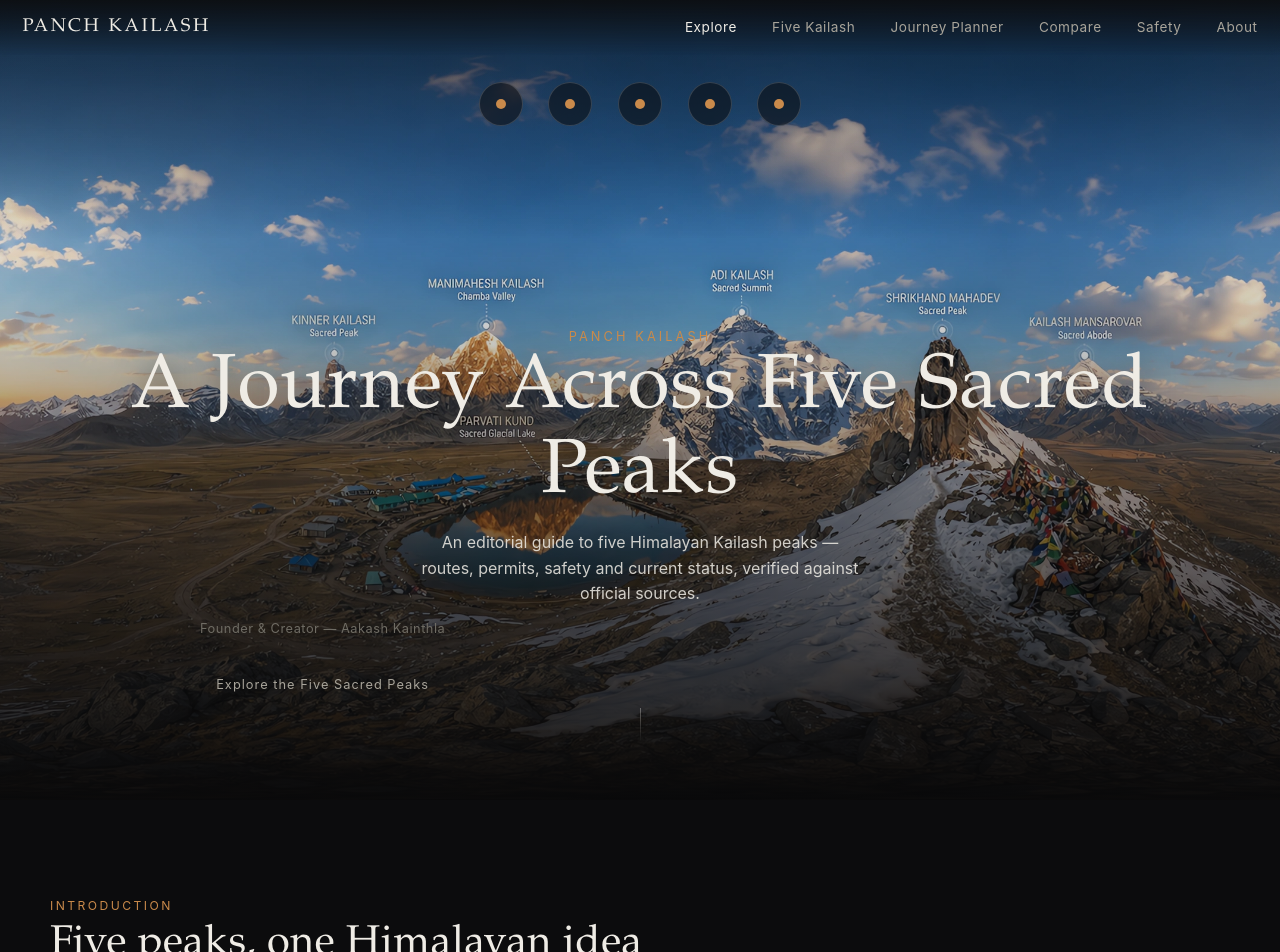
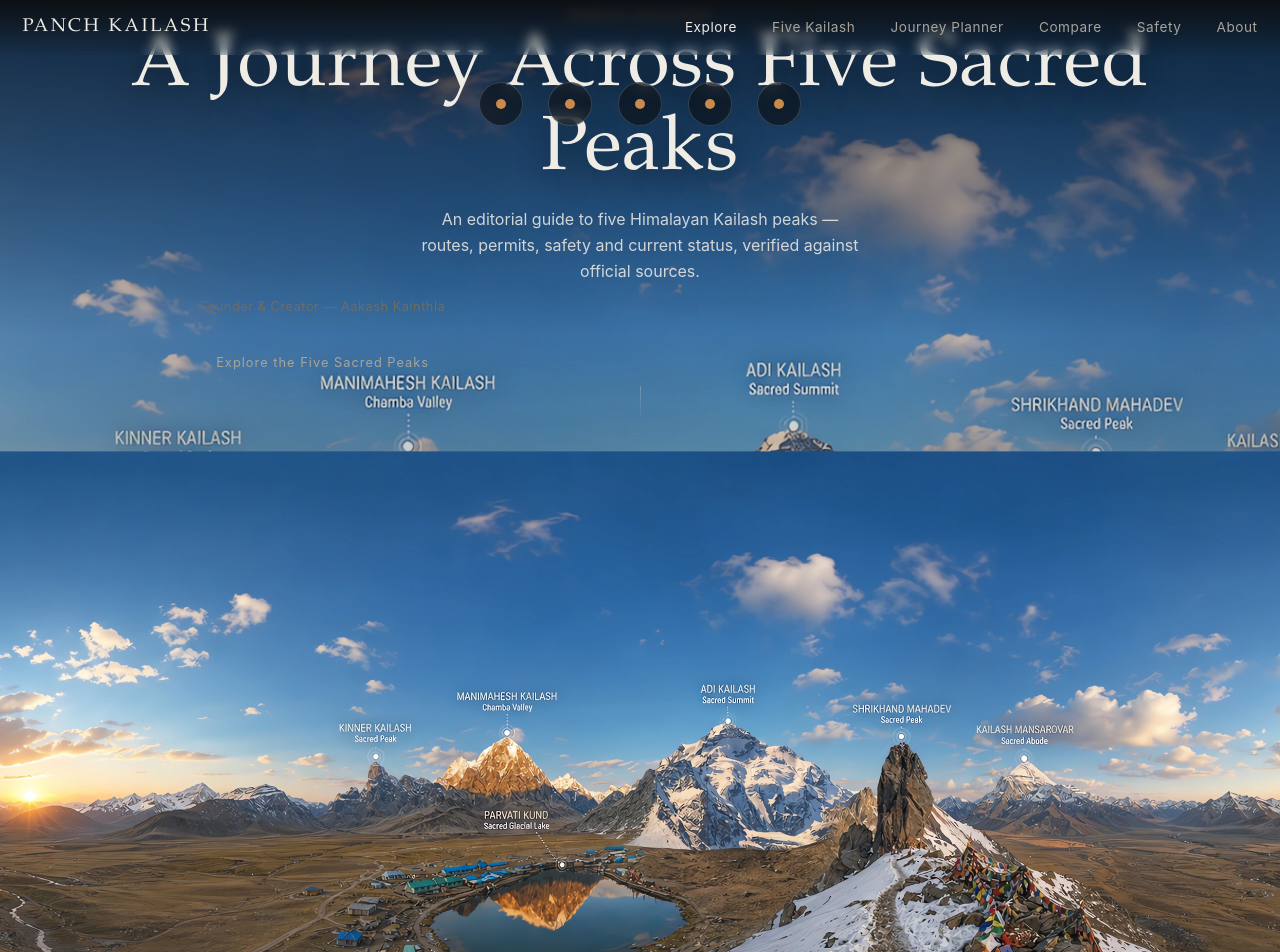
Before and after one commit to panchkailashoff-del/panch-kailash, a React (Vite) app: page / in a window 1280 px wide. Shown: the top 952 px of the page. Built offline with nearby package versions, Linux system fonts and the light colour scheme.

Commit message:
Update Hero.jsx

```diff
--- a/src/components/Hero.jsx
+++ b/src/components/Hero.jsx
@@ -11,20 +11,25 @@ export default function Hero() {
   const navigate = useNavigate();
   const reducedMotion = useReducedMotion();
 
-  // Fade the hero text out as the user scrolls down.
   useEffect(() => {
     const handleScroll = () => setScrollY(window.scrollY);
     window.addEventListener("scroll", handleScroll, { passive: true });
     return () => window.removeEventListener("scroll", handleScroll);
   }, []);
 
-  const FADE_DISTANCE = 300; // px scrolled until fully invisible
+  const FADE_DISTANCE = 350;
   const contentOpacity = reducedMotion
     ? 1
     : Math.max(0, 1 - scrollY / FADE_DISTANCE);
 
-  // Short, fast cinematic fade before route change — not a loading
-  // animation, just enough to avoid an abrupt cut to the next page.
+  // Background moves slowly (far away feel)
+  const bgOffset = reducedMotion ? 0 : scrollY * 0.15;
+  // Text moves up faster than background — this is what makes it
+  // look like it's sliding UNDER the mountain mask layer.
+  const textOffset = reducedMotion ? 0 : scrollY * 0.55;
+  // Mask layer barely moves — it stays "in place" so text passes behind it.
+  const maskOffset = reducedMotion ? 0 : scrollY * 0.08;
+
   const handleNavigate = (id) => {
     if (reducedMotion) {
       navigate(`/kailash/${id}`);
@@ -41,6 +46,7 @@ export default function Hero() {
         src={heroImage}
         alt="Panoramic view of the Himalayas showing the five Panch Kailash peaks"
         fetchpriority="high"
+        style={{ transform: `translateY(${bgOffset}px) scale(1.08)` }}
       />
       <div className="hero__gradient" aria-hidden="true" />
 
@@ -62,7 +68,7 @@ export default function Hero() {
         className="hero__content"
         style={{
           opacity: contentOpacity,
-          transform: `translateY(${(1 - contentOpacity) * 20}px)`,
+          transform: `translateY(${-textOffset}px)`,
           pointerEvents: contentOpacity < 0.1 ? "none" : "auto",
         }}
       >
@@ -78,6 +84,18 @@ export default function Hero() {
         <div className="hero__scroll" aria-hidden="true">
           <span className="hero__scroll-indicator" />
         </div>
+      </div>
+
+      {/* Foreground mountain mask — same image, but only the top
+          (peaks) portion stays visible via a mask gradient. Sits
+          ABOVE the text in z-index, so as text scrolls up under it,
+          it looks like the text is sinking behind the mountains. */}
+      <div
+        className="hero__foreground-peaks"
+        style={{ transform: `translateY(${-maskOffset}px) scale(1.08)` }}
+        aria-hidden="true"
+      >
+        <img src={heroImage} alt="" />
       </div>
 
       {transitioning && (
```
